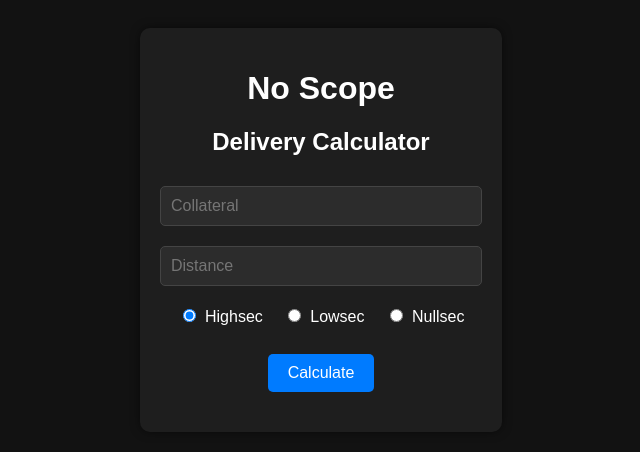
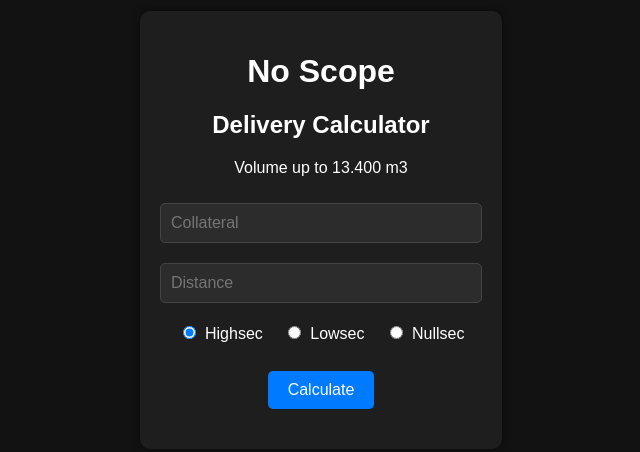
Before and after one commit to amamaker/amamaker.github.io, a plain HTML site: page index.html in a window 1280 px wide. Shown: the part 170-622 px from the top of the page, without its empty margins (319-959 px from the left). Drawn offline with Linux system fonts and the light colour scheme.

Commit message:
Update index.html

```diff
--- a/index.html
+++ b/index.html
@@ -77,6 +77,7 @@
     <div class="container">
         <h1>No Scope</h1>
         <h2>Delivery Calculator</h2>
+        <p>Volume up to 13.400 m3</p>
         <input type="number" id="insuranceValue" placeholder="Collateral" min="1" max="1000000000000" /><br/>
 
         <input type="number" id="distanceKm" placeholder="Distance" min="1" max="1000000000000" />
```
